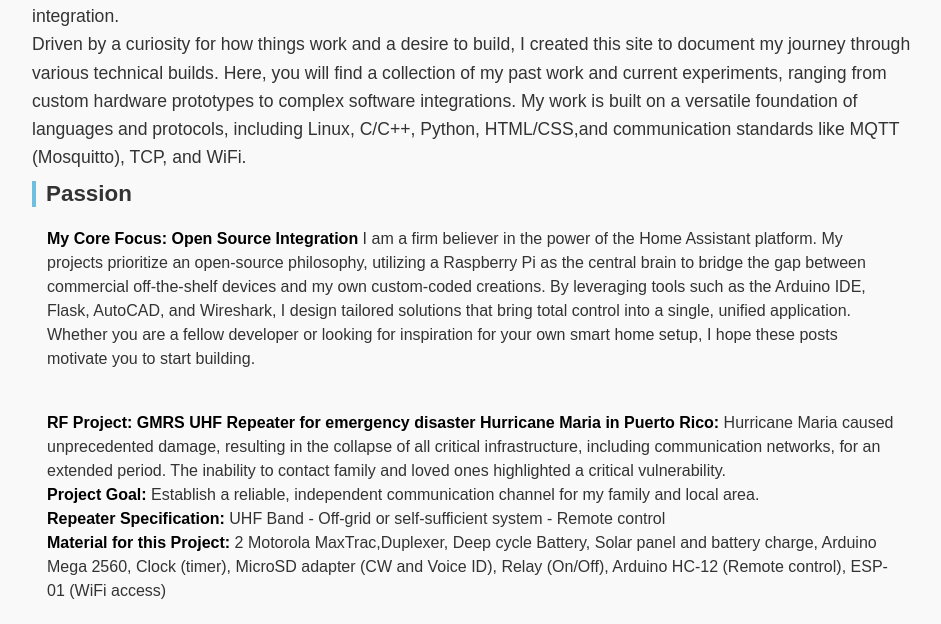
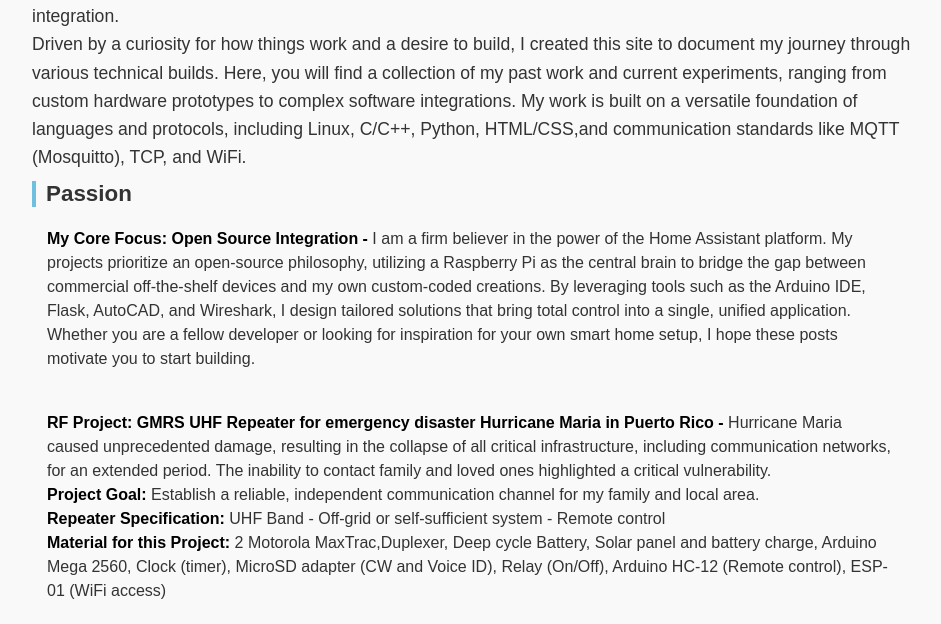
Before and after one commit to Williehf/WiPiThon, a plain HTML site: page index.html in a window 1280 px wide. Shown: the part 717-1341 px from the top of the page, without its empty margins (168-1109 px from the left). Drawn offline with Linux system fonts and the light colour scheme; grey boxes are pictures that could not be loaded.

Commit message:
Update index.html

```diff
--- a/index.html
+++ b/index.html
@@ -38,7 +38,7 @@
                 <h3>Passion</h3>
                 <ul>
                     <li>
-                        <strong>My Core Focus: Open Source Integration</strong> I am a firm believer in the power of the Home Assistant platform.
+                        <strong>My Core Focus: Open Source Integration -</strong> I am a firm believer in the power of the Home Assistant platform.
                         My projects prioritize an open-source philosophy, utilizing a Raspberry Pi as
                         the central brain to bridge the gap between commercial off-the-shelf devices and my own custom-coded creations.
                         By leveraging tools such as the Arduino IDE, Flask, AutoCAD, and Wireshark,
@@ -47,7 +47,7 @@
                         I hope these posts motivate you to start building.
                     </li>
                     <li>
-                        <strong>RF Project: GMRS UHF Repeater for emergency disaster Hurricane Maria in Puerto Rico:</strong> Hurricane Maria caused unprecedented damage,
+                        <strong>RF Project: GMRS UHF Repeater for emergency disaster Hurricane Maria in Puerto Rico -</strong> Hurricane Maria caused unprecedented damage,
                         resulting in the collapse of all critical infrastructure, including communication networks, for an extended period.
                         The inability to contact family and loved ones highlighted a critical vulnerability.
                         <br><strong>Project Goal:</strong> Establish a reliable, independent communication channel for my family and local area.
```
